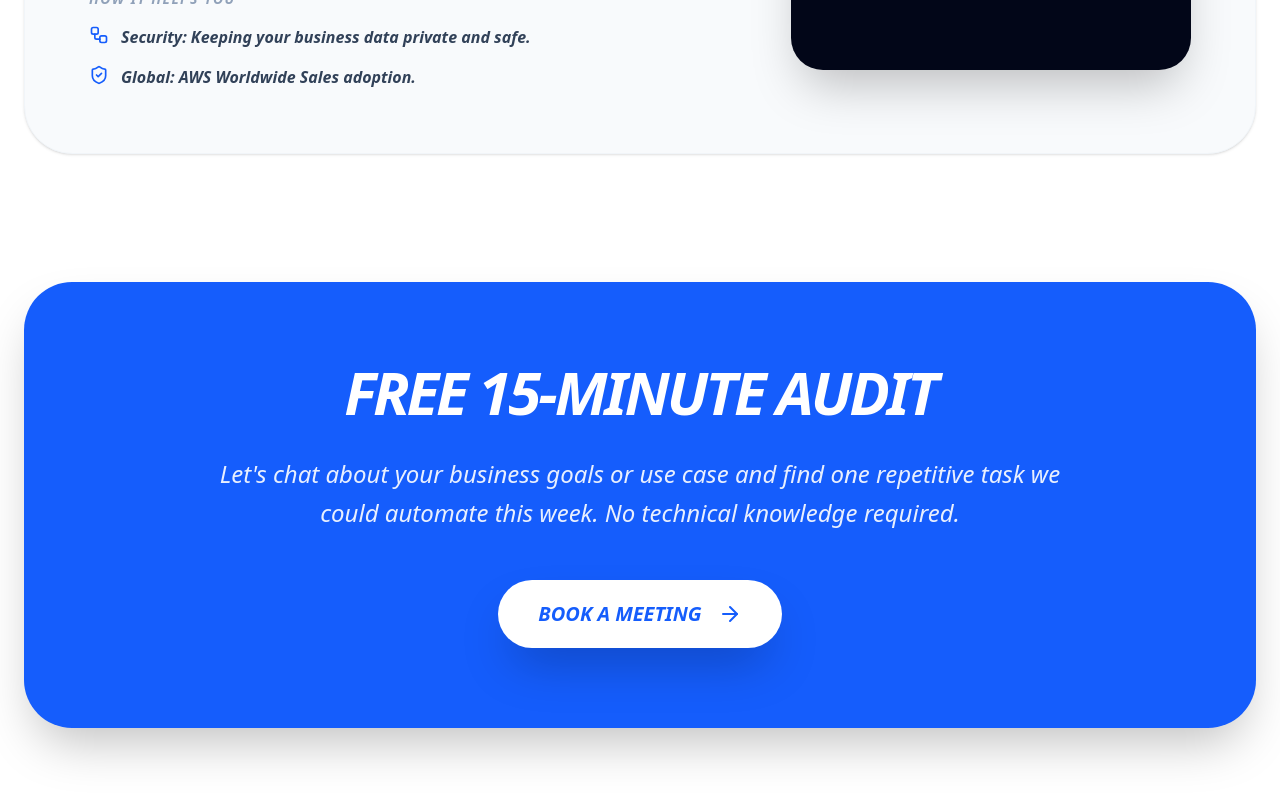
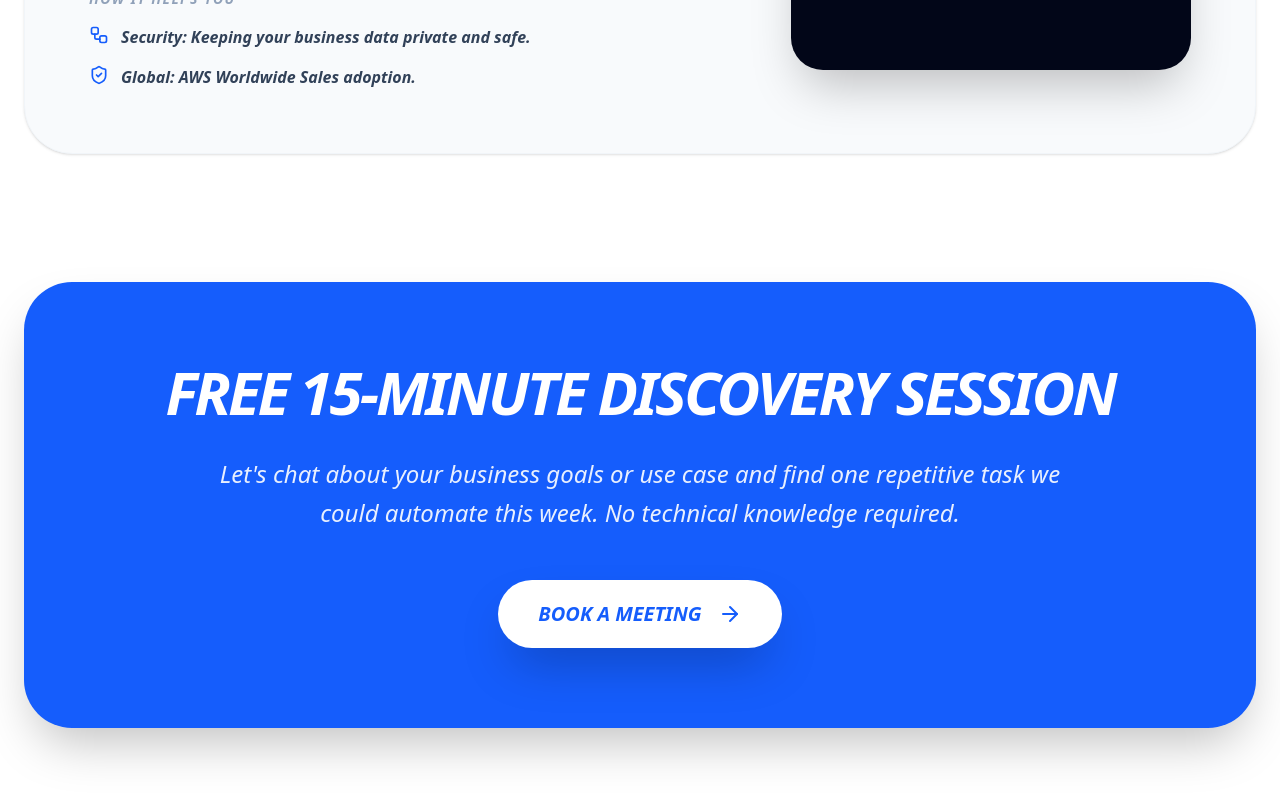
Before and after one commit to bombayway-png/portfolio-2026, a Next.js app: page / in a window 1280 px wide. Shown: the part 3489-4289 px from the top of the page. Built offline with nearby package versions, Linux system fonts and the light colour scheme.

Commit message:
Update page.tsx

```diff
--- a/app/page.tsx
+++ b/app/page.tsx
@@ -147,7 +147,7 @@ BUDGET ESTIMATE: ${formData.budget || 'To be discussed'}
 
         {/* --- Bottom CTA: Non-Tech --- */}
         <section className="bg-blue-600 rounded-[3rem] p-12 md:p-20 text-center text-white mb-24 shadow-2xl">
-          <h2 className="text-4xl md:text-6xl font-black italic uppercase tracking-tighter mb-8">Free 15-Minute Audit</h2>
+          <h2 className="text-4xl md:text-6xl font-black italic uppercase tracking-tighter mb-8">Free 15-Minute Discovery Session</h2>
           <p className="text-xl md:text-2xl font-medium italic leading-relaxed max-w-4xl mx-auto mb-12 opacity-90">
             Let&apos;s chat about your business goals or use case and find one repetitive task we could automate this week. No technical knowledge required.
           </p>
```
